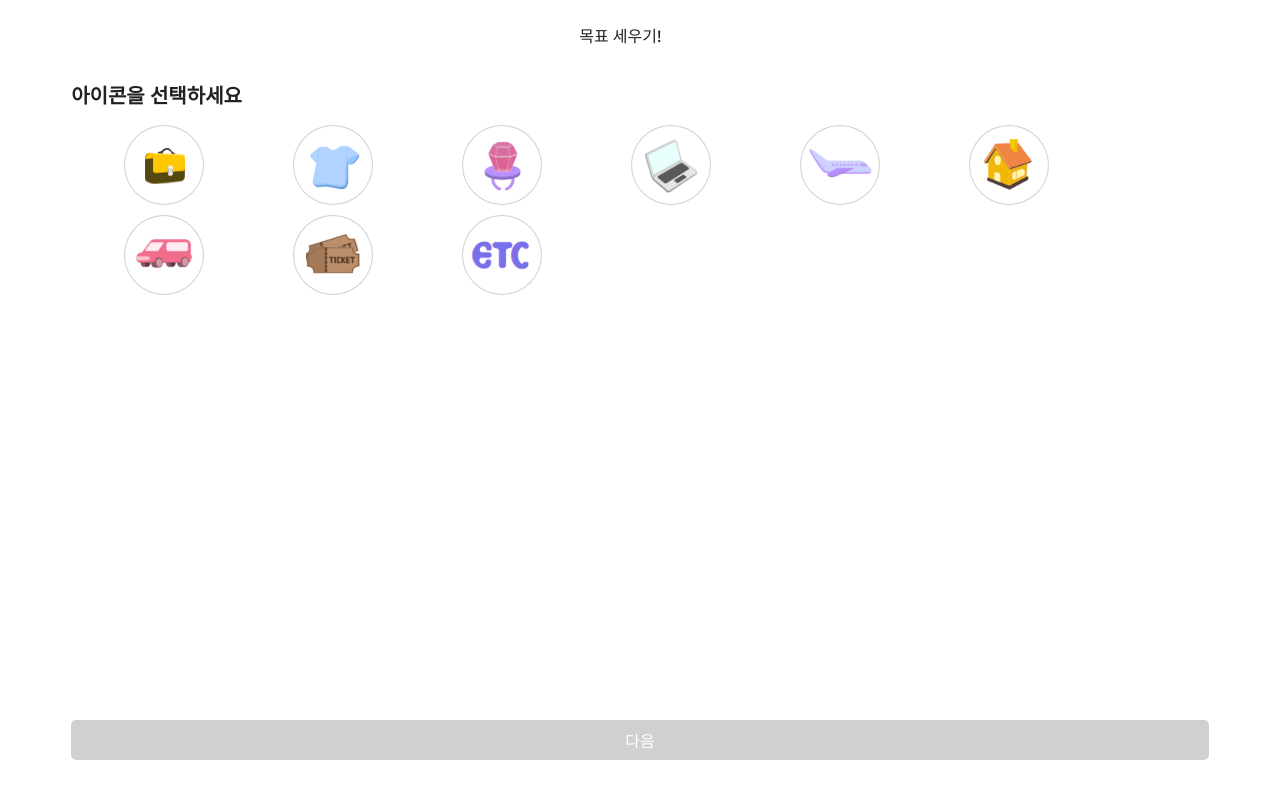
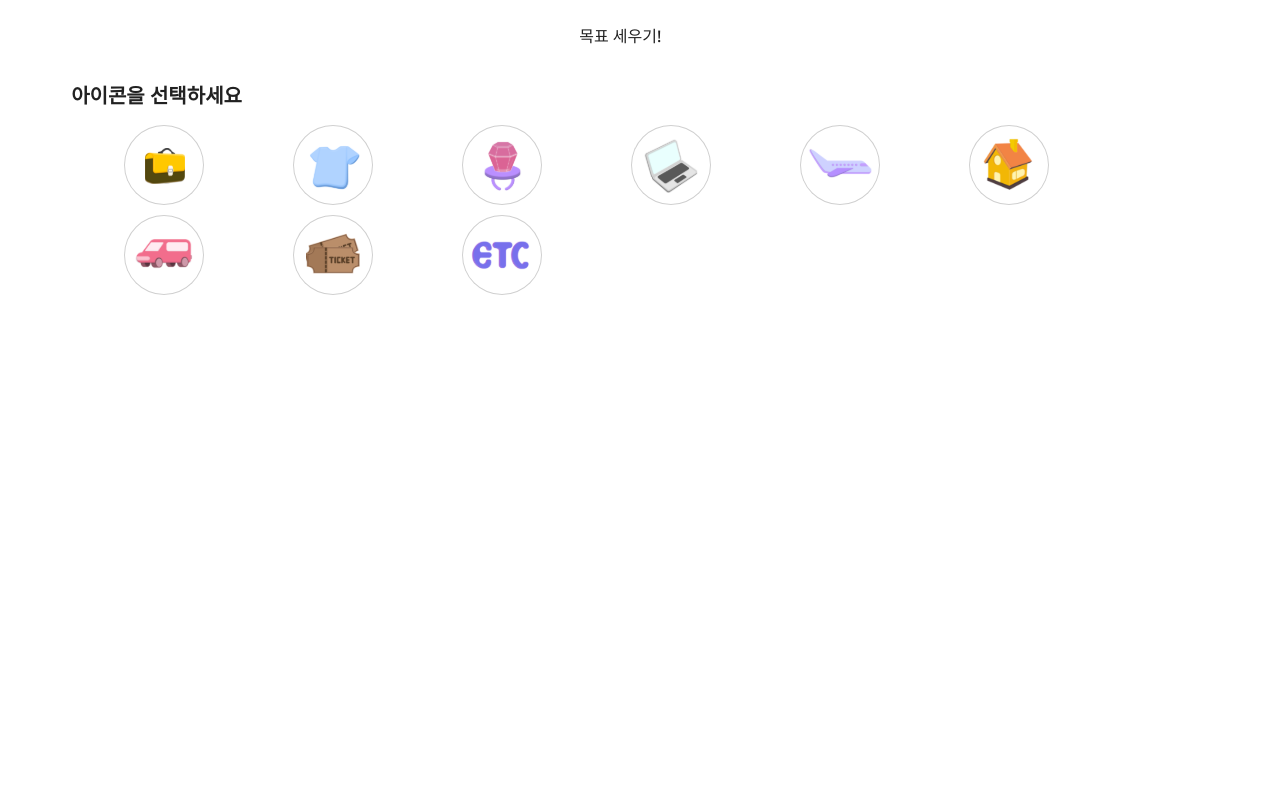
Before and after one commit to pinny2024/pinny-client-react, a React (Create React App) app: page /quest/select in a window 1280 px wide. Built offline with nearby package versions, Linux system fonts and the light colour scheme; some icons are missing.

Commit message:
Remove: 필요없는 코드 제거

```diff
--- a/src/componets/quest/quest-select.jsx
+++ b/src/componets/quest/quest-select.jsx
@@ -14,7 +14,6 @@ const QuestSelect = () => {
         <>
             <div className="quest-select-title">아이콘을 선택하세요</div>
             <QuestSelectBtn/>
-            <div className="quest-select-next">다음</div>
         </>
     )
 }
```
